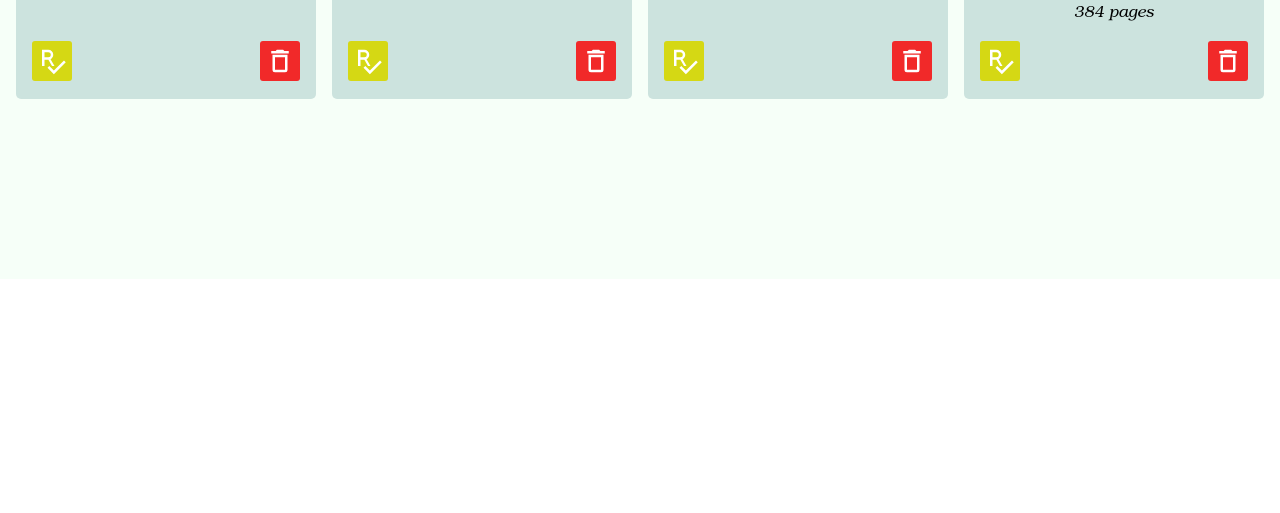
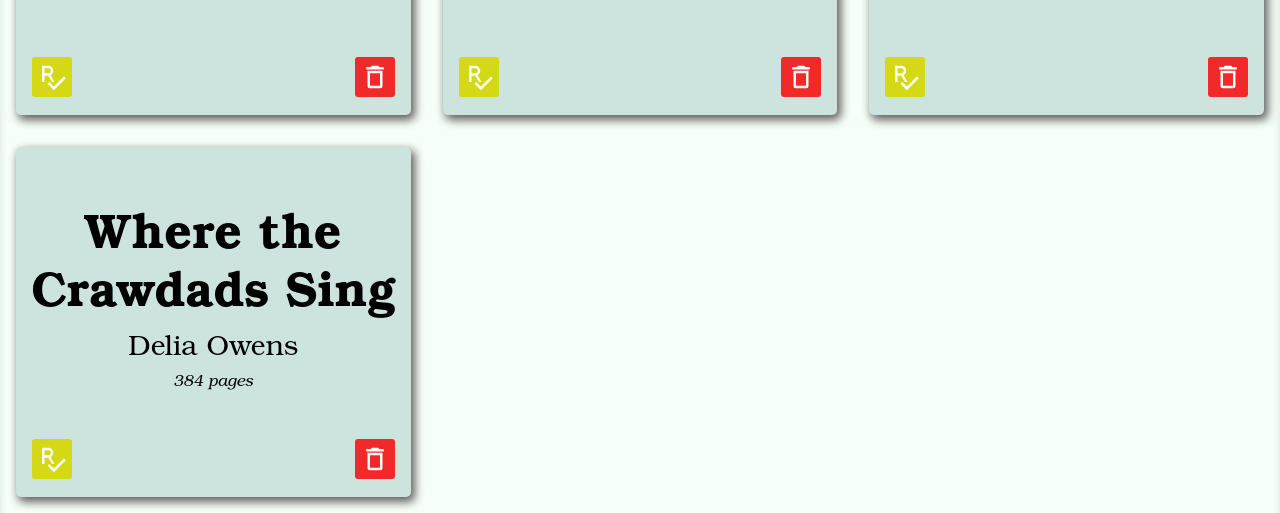
Before and after one commit to Suryakumar-Selvakumar/Library, a plain HTML site: page index.html in a window 1280 px wide. Shown: the part 521-1034 px from the top of the page. Before the commit the page ends 800 px from the top, so only its background shows below. Drawn offline with Linux system fonts and the light colour scheme.

Commit message:
Update card style

```diff
--- a/style.css
+++ b/style.css
@@ -131,12 +131,14 @@
 }
 
 .books {
+  box-shadow: inset 0 10px 10px rgb(51, 48, 48, 0.15);
+
   grid-area: books;
   display: grid;
   grid-template-columns: repeat(auto-fill, minmax(300px, 1fr));
   grid-auto-rows: 350px;
-  padding: 1rem 1rem;
-  gap: 1rem;
+  padding: 2rem 1rem 1rem 1rem;
+  gap: 2rem;
   background-color: #f6fff8;
 }
 
@@ -147,6 +149,7 @@
   justify-content: stretch;
   background-color: #cce3de;
   border-radius: 5px;
+  box-shadow: 3px 4px 10px 1px rgba(98, 93, 93, 1);
 }
 
 .div-book {
```
